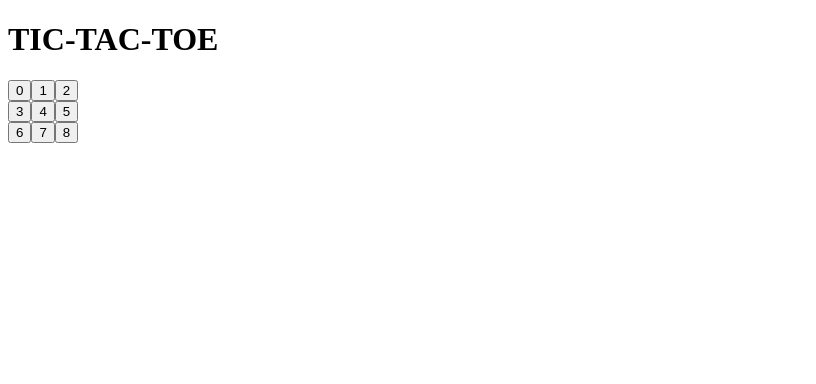
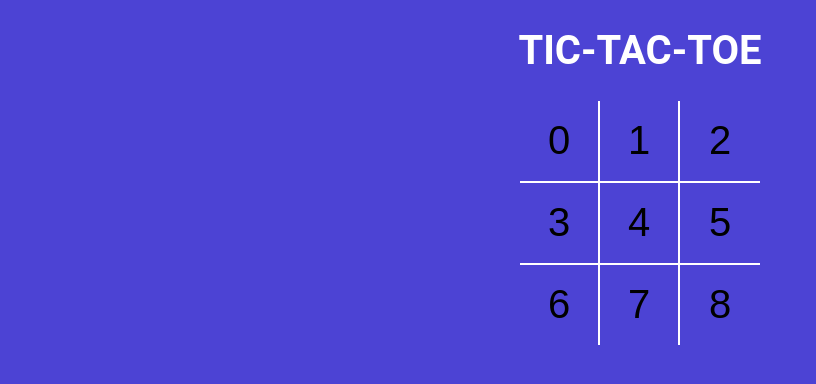
Before and after one commit to nikhil-sharma07/Tic-Tac-Toe, a React (Vite) app: page / in a window 1280 px wide. Shown: the top 384 px of the page, without its empty margins (0-816 px from the left). Built offline with nearby package versions, Linux system fonts and the light colour scheme.

Commit message:
added sass

```diff
--- a/package.json
+++ b/package.json
@@ -26,6 +26,7 @@
     "eslint-plugin-react": "^7.30.0",
     "prettier": "^2.7.1",
     "rimraf": "^3.0.2",
+    "sass": "^1.53.0",
     "vite": "^2.6.7"
   },
   "babel": {
--- a/src/App.jsx
+++ b/src/App.jsx
@@ -1,12 +1,13 @@
 import React from "react";
-import Board from "../components/Board";
+import Board from "./components/Board";
+import "./styles/root.scss";
 
 const App=()=>{
   return(
-    <>
+    <div className="app">
     <h1>TIC-TAC-TOE</h1>
     <Board/>
-    </>
+    </div>
   );
 };
 
--- a/components/Board.jsx
+++ b/src/components/Board.jsx
@@ -3,18 +3,18 @@
 
 const Board = () => {
   return (
-    <div>
-        <div>
+    <div className='board'>
+        <div className='board-row'>
             <Square value={0}/>
             <Square value={1}/>
             <Square value={2}/>
         </div>
-        <div>
+        <div className='board-row'>
             <Square value={3}/>
             <Square value={4}/>
             <Square value={5}/>
         </div>
-        <div>
+        <div className='board-row'>
             <Square value={6}/>
             <Square value={7}/>
             <Square value={8}/>
--- a/components/Square.jsx
+++ b/src/components/Square.jsx
@@ -2,7 +2,7 @@
 
 const Square = ({value}) => {
   return (
-    <button type='button'>{value}</button>
+    <button type='button' className='square'>{value}</button>
   )
 }
 
--- /dev/null
+++ b/src/styles/root.scss
@@ -0,0 +1,186 @@
+// // head section in index.html
+
+// <meta charset="UTF-8" />
+// <meta name="viewport" content="width=device-width, initial-scale=1.0" />
+// <meta http-equiv="X-UA-Compatible" content="ie=edge" />
+// <link
+//   href="https://fonts.googleapis.com/css?family=Roboto:300,400,700&display=swap"
+//   rel="stylesheet"
+// />
+// <title>TIC TAC TOE</title>
+
+
+// // root.scss
+
+$green: #12e177;
+$orange: #ffc72a;
+$blue: #4c43d4;
+
+body {
+  font-family: 'Roboto', sans-serif;
+  background-color: $blue;
+  color: #fff;
+  padding: 0;
+  margin: 0;
+}
+
+button {
+  background: none;
+  border: none;
+  outline: none;
+  &:hover {
+    cursor: pointer;
+  }
+}
+
+.app {
+  font-size: 20px;
+  display: flex;
+  flex-direction: column;
+  align-items: center;
+}
+
+.text-green {
+  color: $green;
+}
+
+.text-orange {
+  color: $orange;
+}
+
+.history-wrapper {
+  width: 300px;
+  text-align: center;
+  margin-bottom: 20px;
+  .history {
+    display: inline-block;
+    padding: 0;
+    margin: 0;
+    li {
+      list-style: none;
+      text-align: left;
+      &:before {
+        content: '';
+        border-radius: 50%;
+        display: inline-block;
+        height: 5px;
+        width: 5px;
+        background-color: $green;
+        margin-right: 4px;
+        margin-bottom: 1px;
+      }
+
+      .btn-move {
+    	  color: #fff;
+        &.active {
+          font-weight: bold;
+          color: $green;
+        }
+      }
+    }
+  }
+}
+
+.status-message {
+	margin-bottom: 30px;
+	font-size: 1.2rem;
+	font-weight: lighter;
+	span {
+	  font-weight: normal;
+	}
+}
+
+.btn-reset {
+  font-size: 0.8rem;
+  color: #fff;
+  border-radius: 15px;
+  padding: 12px 18px;
+  margin-top: 25px;
+  transition: all 0.2s;
+  background-color: $blue;
+  box-shadow: 0px 0px 0px 1px $orange;
+  &.active {
+    background-color: $orange;
+    box-shadow: none;
+  }
+}
+
+.board {
+  .board-row {
+    display: flex;
+    flex-direction: row;
+    border-bottom: 2px solid #fff;
+    &:last-child {
+      border-bottom: none;
+    }
+    .square {
+      width: 80px;
+      height: 80px;
+      border-right: 2px solid #fff;
+      font-size: 2.5rem;
+      padding: 0;
+      overflow: hidden;
+      transition: all 0.2s;
+      &:last-child {
+        border-right: none;
+      }
+      &.winning {
+			  animation: scaleText 1.4s infinite;
+			  @keyframes scaleText {
+			    0% {
+			      transform: 2.5rem;
+			    }
+			    50% {
+			      font-size: 3.5rem;
+			    }
+			    100% {
+			      font-size: 2.5rem;
+			    }
+			  }
+			}
+    }
+  }
+}
+
+.bg-balls {
+  position: fixed;
+  top: 0;
+  left: 0;
+  right: 0;
+  bottom: 0;
+  min-width: 100%;
+  z-index: -1;
+
+  &:before,
+  &:after {
+    content: '';
+    position: absolute;
+    width: 150px;
+    height: 150px;
+    border-radius: 50%;
+  }
+
+  &:before {
+    background-color: $orange;
+    right: -75px;
+    bottom: -75px;
+    @media screen and (min-width: 476px) {
+      width: 220px;
+      height: 220px;
+      right: -110px;
+      bottom: -110px;
+    }
+  }
+
+  &:after {
+    background-color: $green;
+    top: -75px;
+    left: -75px;
+    @media screen and (min-width: 476px) {
+      width: 220px;
+      height: 220px;
+      top: -110px;
+      left: -110px;
+    }
+  }
+}
```
Also changed, not shown: 1 other file (tests, documents, lock files or other folders).
